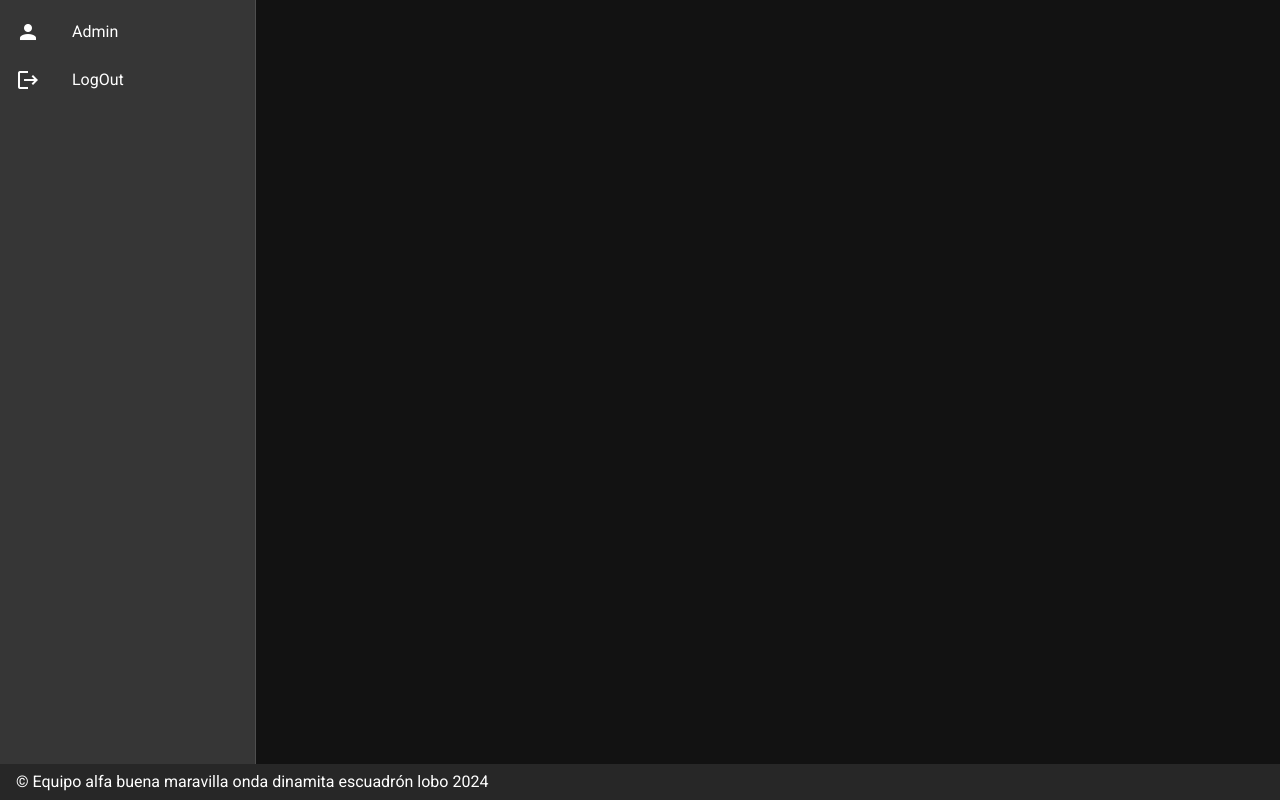
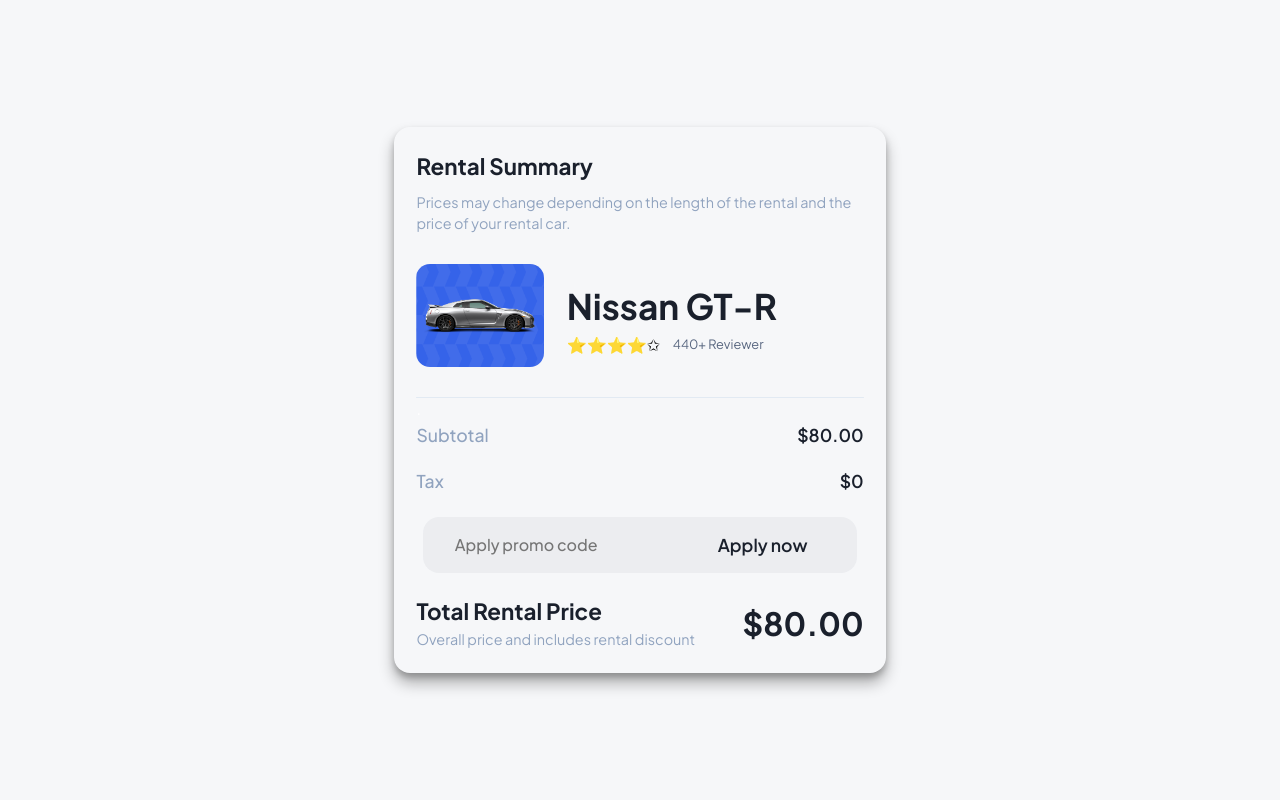
Before and after one commit to CarlosJSs/frontend_Carros, a Nuxt app: page /cliente/billing in a window 1280 px wide. Built offline with nearby package versions, Linux system fonts and the light colour scheme; no server answers.

Commit message:
primer diseño de la cardRentalSummary

```diff
--- /dev/null
+++ b/components/summaryCard.vue
@@ -0,0 +1,208 @@
+<template>
+  <div class="cardSummary">
+    <div class="rowCardSM titleCardSM">
+      Rental Summary
+    </div>
+    <div class="rowCardSM descCardSM">
+      Prices may change depending on the length of the rental and the price of your rental car.
+    </div>
+    <div class="rowCardSM rowImgTitle">
+      <div class="imgCarSM">
+        <img src="./../assets/cardSummaryExample.png" class="imageCarSM">
+      </div>
+      <div class="infoCarSM">
+        <div class="titleCarSM">
+          Nissan GT-R
+        </div>
+        <div class="revCarSM">
+          <div class="ratinStars">
+            ⭐⭐⭐⭐✩
+          </div>
+          <div class="numRevSM">
+            440+ Reviewer
+          </div>
+        </div>
+      </div>
+    </div>
+    <div class="rowCardSM dividerCardSM">
+      .
+    </div>
+    <div class="rowCardSM rowSubTotal">
+      <div class="subTtext">
+        Subtotal
+      </div>
+      <div class="subTnum">
+        $80.00
+      </div>
+    </div>
+    <div class="rowCardSM rowTax">
+      <div class="taxText">
+        Tax
+      </div>
+      <div class="taxNum">
+        $0
+      </div>
+    </div>
+    <div class="rowCardSM rowInputPCode">
+      <input type="text" placeholder="Apply promo code" name="" class="inputPCode">
+      <button class="btnApplyC">
+        Apply now
+      </button>
+    </div>
+    <div class="rowCardSM rowTotalPrice">
+      <div class="rentalPriceInfo">
+        <div class="rentalTitle">
+          Total Rental Price
+        </div>
+        <div class="subTitleRental">
+          Overall price and includes rental discount
+        </div>
+      </div>
+      <div class="rentalPriceNum">
+        $80.00
+      </div>
+    </div>
+  </div>
+</template>
+
+<script>
+</script>
+
+<style scoped>
+@import url('https://fonts.googleapis.com/css2?family=Plus+Jakarta+Sans:ital,wght@0,200..800;1,200..800&family=Poppins:ital,wght@0,100;0,200;0,300;0,400;0,500;0,600;0,700;0,800;0,900;1,100;1,200;1,300;1,400;1,500;1,600;1,700;1,800;1,900&display=swap');
+
+.cardSummary {
+  font-family: 'Plus Jakarta Sans';
+  border-radius: 16px;
+  box-shadow: 0 10px 15px rgba(0, 0, 0, 0.3), 0 4px 6px rgba(0, 0, 0, 0.2);
+  padding: 1.4em 1.4em;
+  width: 492px;
+}
+.titleCardSM {
+  color: #1a202c;
+  font-size: 1.4em;
+  font-weight: 700;
+}
+.descCardSM {
+  color: #90a3bf;
+  font-weight: 400;
+  font-size: .9em;
+  margin-bottom: 2em;
+  margin-top: .6em;
+}
+.rowImgTitle {
+  display: flex;
+  flex-direction: row;
+  justify-content: flex-start;
+  align-items: center;
+}
+.imageCarSM {
+  width: 8em;
+  border-radius: 14px;
+}
+.infoCarSM {
+  display: flex;
+  flex-direction: column;
+  justify-content: center;
+  align-items: flex-start;
+}
+.infoCarSM {
+  margin-left: 1.4em;
+}
+.titleCarSM {
+  font-size: 2.2em;
+  font-weight: 700;
+  color: #1a202c;
+}
+.revCarSM {
+  display: flex;
+  flex-direction: row;
+  justify-content: flex-start;
+  align-items: center;
+}
+.numRevSM {
+  font-size: .8em;
+  font-weight: 400;
+  color: #596780;
+  margin-left: 1em;
+}
+.dividerCardSM{
+  margin: 1.5em 0;
+  background-color: rgba(195, 212, 233, .4);
+  height: 1px;
+  border-radius: 26px;
+  color: white;
+}
+.rowSubTotal {
+  display: flex;
+  flex-direction: row;
+  justify-content: space-between;
+  align-items: center;
+  margin-bottom: 1.2em;
+}
+.subTtext, .taxText {
+  color: #90a3bf;
+  font-weight: 500;
+  font-size: 1.1em;
+}
+.subTnum, .taxNum {
+  color: #1a202c;
+  font-weight: 600;
+  font-size: 1.1em;
+}
+.rowTax {
+  display: flex;
+  flex-direction: row;
+  justify-content: space-between;
+  align-items: center;
+  margin-bottom: 1.4em;
+}
+.rowInputPCode {
+  display: flex;
+  flex-direction: row;
+  justify-content: space-between;
+  align-items: center;
+  background-color: #e9eaeec2;
+  border-radius: 16px;
+  margin: 0 0.4em 0 0.4em;
+  height: 56px;
+}
+.inputPCode {
+  padding-left: 2em;
+  height: 80%;
+  width: 70%;
+  color: #1a202c;
+  font-weight: 500;
+  font-size: 1em;
+}
+.btnApplyC {
+  height: 100%;
+  margin-right: 2em;
+  width: 30%;
+  color: #1a202c;
+  font-weight: 600;
+  font-size: 1.1em;
+}
+.rowTotalPrice {
+  display: flex;
+  flex-direction: row;
+  justify-content: space-between;
+  align-items: center;
+  margin-top: 1.4em;
+}
+.rentalTitle {
+  color: #1a202c;
+  font-size: 1.4em;
+  font-weight: 700;
+}
+.subTitleRental {
+  color: #90a3bf;
+  font-weight: 400;
+  font-size: .9em;
+}
+.rentalPriceNum {
+  color: #1a202c;
+  font-size: 2em;
+  font-weight: 700;
+}
+</style>
--- /dev/null
+++ b/pages/cliente/billing.vue
@@ -0,0 +1,29 @@
+<template>
+  <v-row justify="center" align="center" class="index-background">
+    <billingForm />
+    <summCard />
+  </v-row>
+</template>
+
+<script>
+import billingForm from '@/components/billingForm.vue'
+import summCard from '@/components/summaryCard.vue'
+
+export default {
+  name: 'BillingPage',
+  components: {
+    billingForm,
+    summCard
+  },
+  layout: 'clienteLayout',
+  middleware: 'detect-push'
+}
+</script>
+
+<style scoped>
+.index-background {
+  background-color: #f6f7f9;
+  width: 100vw;
+  height: 100vh;
+}
+</style>
```
Also changed, not shown: assets/cardSummaryExample.png (added), components/billingForm.vue (added).
